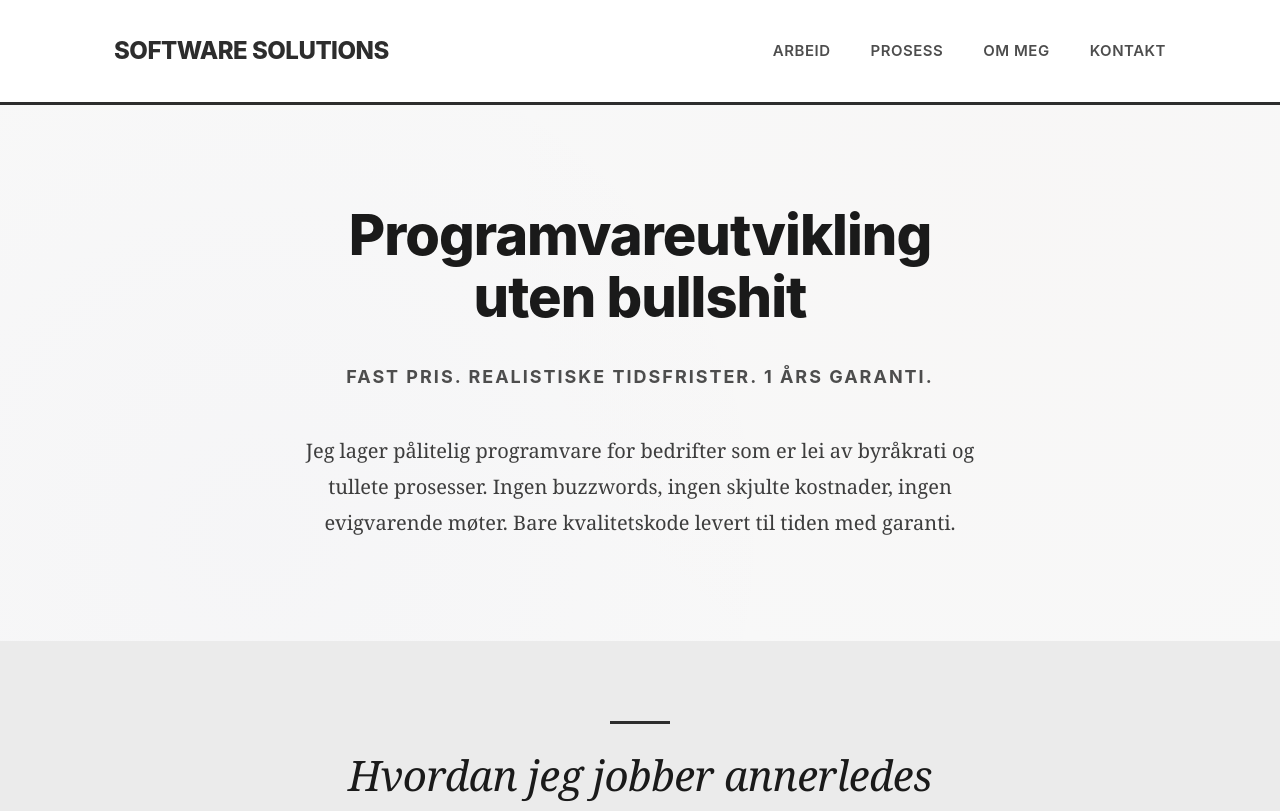
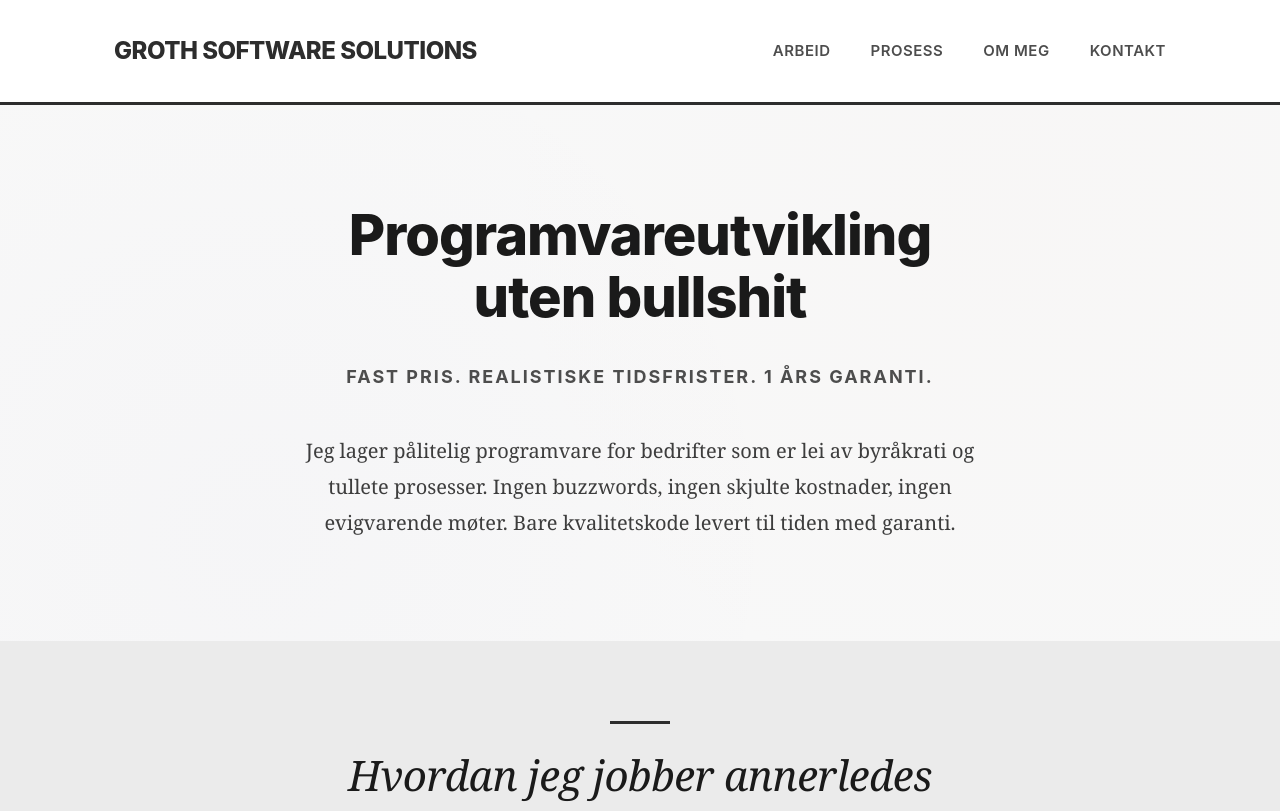
Before and after one commit to gss-alexander/grothsoftwaresolutions-homepage-v2, a website built with Vite: page index.html in a window 1280 px wide. Shown: the top 811 px of the page. Built offline with nearby package versions, Linux system fonts and the light colour scheme.

Commit message:
Actually include the company name...

```diff
--- a/index.html
+++ b/index.html
@@ -11,7 +11,7 @@
 <header>
   <div class="container">
     <div class="header-content">
-      <a href="index.html" class="logo">Software Solutions</a>
+      <a href="index.html" class="logo">Groth Software Solutions</a>
       <nav>
         <ul>
           <li><a href="#work">Arbeid</a></li>
```
Also changed, not shown: process.html (+1 -1 lines), skills.html (+1 -1 lines).
